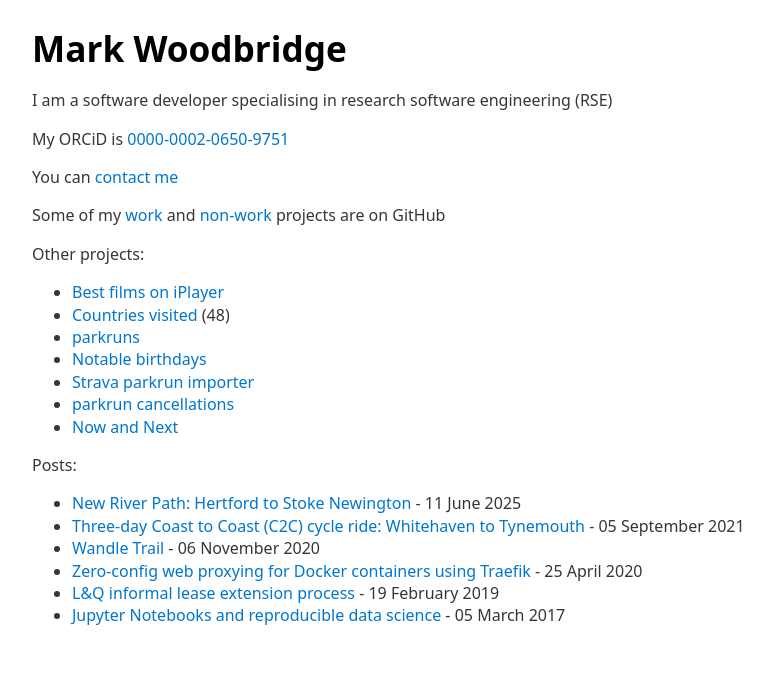
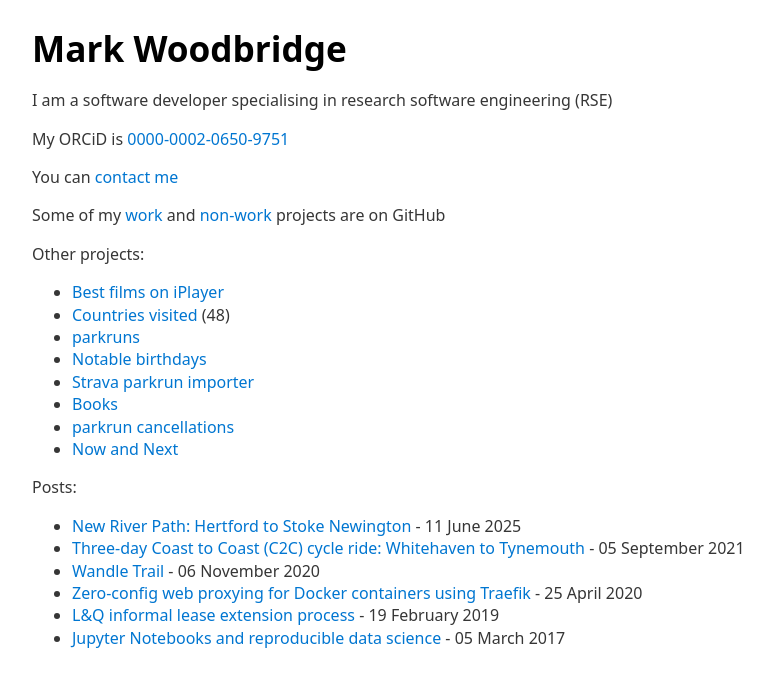
Before and after one commit to mrw34/mrw34.github.com, a Jekyll site: the page built from index.html, in a window 1280 px wide. Shown: the top 687 px of the page, without its empty margins (208-981 px from the left). Built offline with Jekyll 4.4.1, drawn with Linux system fonts in a browser that asks for light colours; comment, search, counter and statistics services are not loaded.

Commit message:
Update index.html

```diff
--- a/index.html
+++ b/index.html
@@ -22,7 +22,7 @@
 		<li><a href="https://birthdays.deno.dev">Notable birthdays</a></li>
 		<!-- <li><a href="https://launchpad.graphql.com/54j878l99">GraphQL with Monzo and Starling</a></li> -->
 		<li><a href="https://strava.markwoodbridge.com">Strava parkrun importer</a></li>
-		<!-- <li><a href="https://bibliography.deno.dev">Books</a></li> -->
+		<li><a href="https://bibliography.deno.dev">Books</a></li>
 		<!-- <li><a href="https://filmography.deno.dev">Movies</a></li> -->
 		<li><a href="https://parkrun.markwoodbridge.com">parkrun cancellations</a></li>
 		<li><a href="https://nowandnext.markwoodbridge.com">Now and Next</a></li>
```
